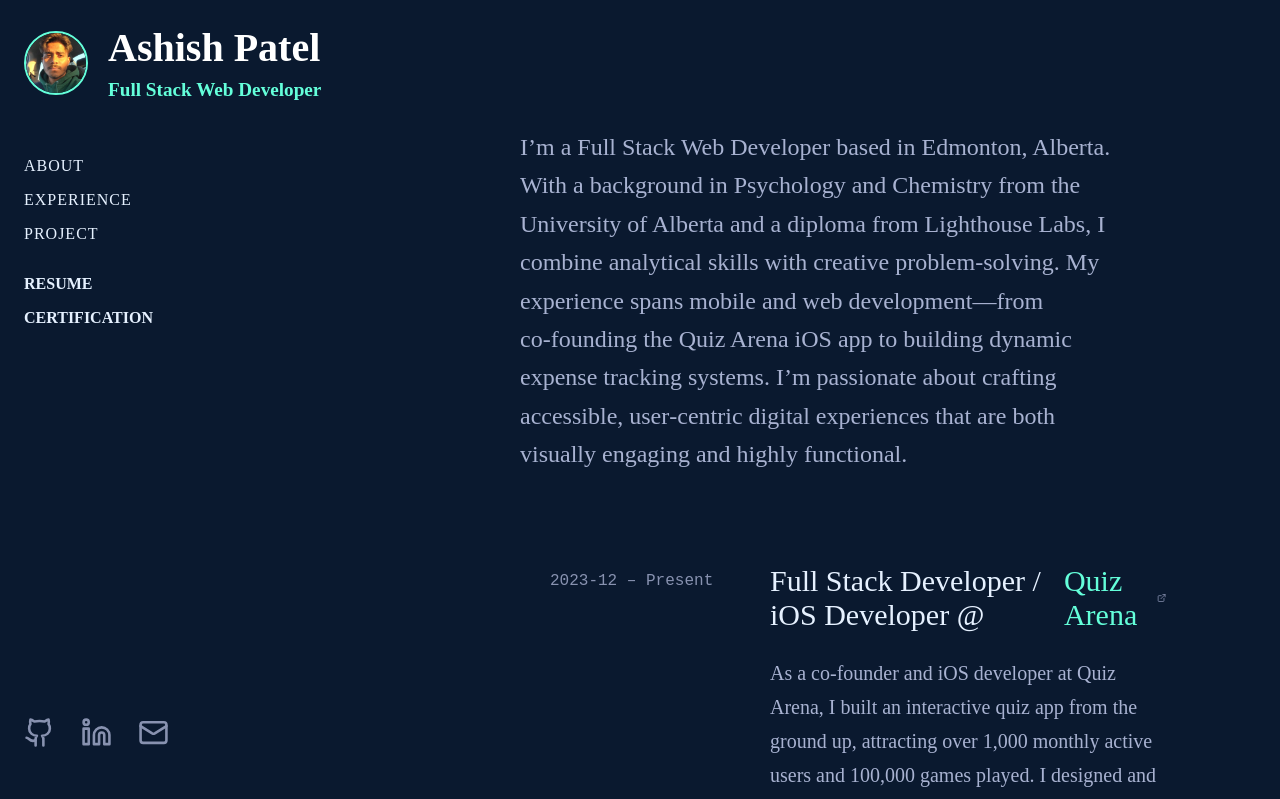
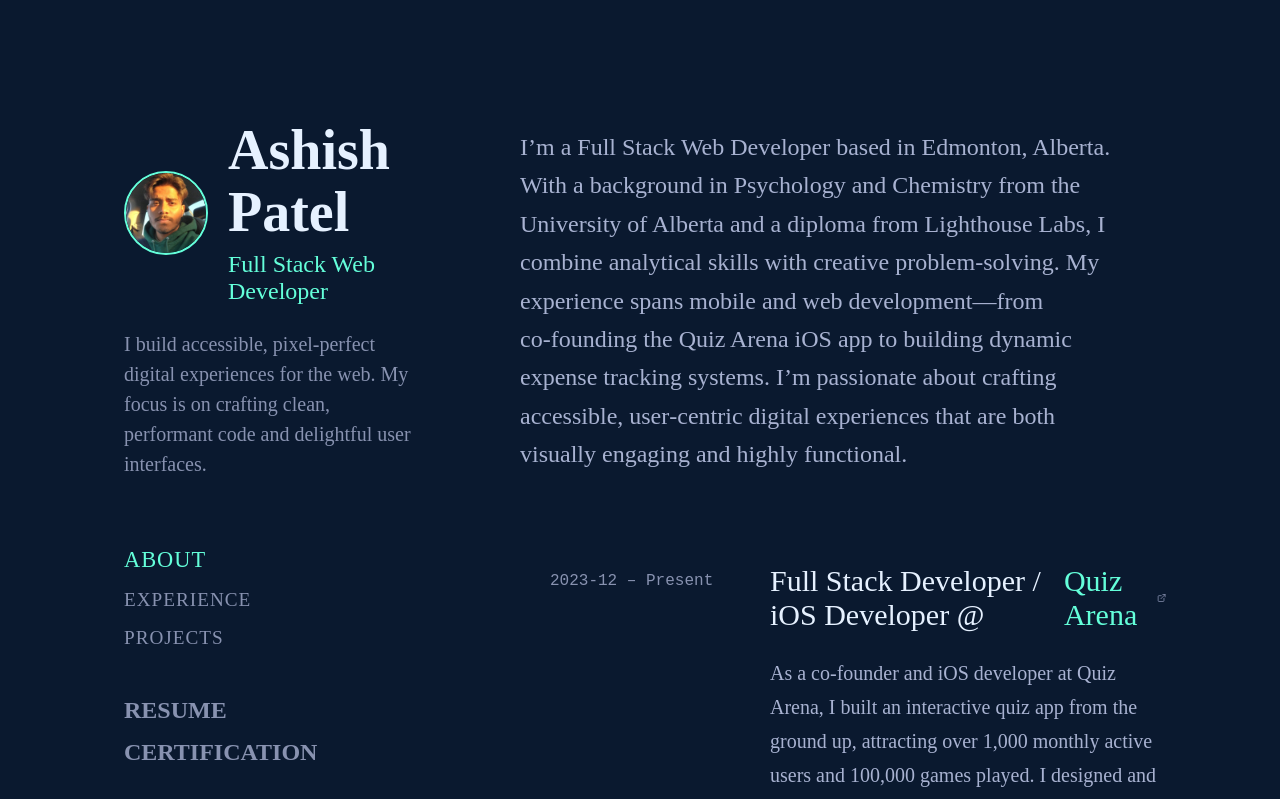
Before and after one commit to apatel924/ashish-portfolio, a React (Create React App) app: page / in a window 1280 px wide. Shown: the top 799 px of the page. Built offline with nearby package versions, Linux system fonts and the light colour scheme.

Commit message:
Update LeftSidebar with improved responsive design

```diff
--- a/src/components/LeftSidebar.js
+++ b/src/components/LeftSidebar.js
@@ -3,10 +3,8 @@ import SocialLinks from "./SocialLinks";
 import DocumentModal from "./DocumentModal";
 import linkedinImg from "../images/linkedin-img.jpeg";
 
-// Create ResumeModal and DiplomaModal components
 export const ResumeModal = ({ isOpen, onClose }) => {
   if (!isOpen) return null;
-
   return (
     <DocumentModal src="/docs/Ashish Patel Resume.pdf" onClose={onClose} />
   );
@@ -14,7 +12,6 @@ export const ResumeModal = ({ isOpen, onClose }) => {
 
 export const DiplomaModal = ({ isOpen, onClose }) => {
   if (!isOpen) return null;
-
   return (
     <DocumentModal
       src="/docs/Ashish Patel DIPLOMA April 28, 2023 (1).pdf"
@@ -24,152 +21,192 @@ export const DiplomaModal = ({ isOpen, onClose }) => {
 };
 
 function Header() {
-  // State for PDF modals
   const [showResume, setShowResume] = useState(false);
   const [showDiploma, setShowDiploma] = useState(false);
   const [isMobile, setIsMobile] = useState(window.innerWidth <= 1024);
+  const [activeSection, setActiveSection] = useState("");
 
-  // Handle window resize
   useEffect(() => {
     const handleResize = () => {
       setIsMobile(window.innerWidth <= 1024);
     };
-
     window.addEventListener("resize", handleResize);
     return () => window.removeEventListener("resize", handleResize);
   }, []);
 
-  const headerStyle = {
-    position: isMobile ? "static" : "sticky",
-    top: 0,
-    display: "flex",
-    flexDirection: "column",
-    justifyContent: "between",
-    width: isMobile ? "100%" : "48%",
-    maxHeight: isMobile ? "auto" : "100vh",
-    padding: isMobile ? "24px 16px" : "24px 0",
-  };
+  useEffect(() => {
+    const handleScroll = () => {
+      const sections = ["about", "experience", "project"];
+      const currentSection = sections.find((section) => {
+        const element = document.getElementById(section);
+        if (element) {
+          const rect = element.getBoundingClientRect();
+          return rect.top <= 150 && rect.bottom >= 150;
+        }
+        return false;
+      });
+      setActiveSection(currentSection || "");
+    };
 
-  const profileContainerStyle = {
-    marginBottom: "32px",
-  };
+    window.addEventListener("scroll", handleScroll);
+    return () => window.removeEventListener("scroll", handleScroll);
+  }, []);
 
-  const profileStyle = {
-    display: "flex",
-    alignItems: "center",
-    gap: "20px",
-    marginBottom: "24px",
-  };
-
-  const imageStyle = {
-    width: "60px",
-    height: "60px",
-    borderRadius: "50%",
-    objectFit: "cover",
-    border: "2px solid #64ffda",
-  };
-
-  const nameStyle = {
-    fontSize: "2.5rem",
-    fontWeight: "bold",
-    margin: 0,
-    color: "#ffffff",
-  };
-
-  const titleStyle = {
-    fontSize: "1.2rem",
-    color: "#64ffda",
-    margin: "8px 0 0 0",
-  };
-
-  const navStyle = {
-    display: "flex",
-    flexDirection: isMobile ? "row" : "column",
-    gap: isMobile ? "24px" : "16px",
-    marginBottom: "32px",
-  };
-
-  const navLinkStyle = {
-    fontSize: "1rem",
-    color: "#e6f1ff",
-    textDecoration: "none",
-    textTransform: "uppercase",
-    letterSpacing: "1px",
-    cursor: "pointer",
-    transition: "color 0.3s",
-  };
-
-  const docLinksStyle = {
-    display: "flex",
-    flexDirection: isMobile ? "row" : "column",
-    gap: isMobile ? "24px" : "16px",
-    marginBottom: "32px",
-  };
-
-  const docLinkStyle = {
-    fontSize: "1rem",
-    fontWeight: "bold",
-    color: "#e6f1ff",
-    cursor: "pointer",
-    transition: "color 0.3s",
-    textTransform: "uppercase",
-  };
-
-  // Hover effects
   const handleHoverEnter = (e) => {
     e.target.style.color = "#64ffda";
   };
 
   const handleHoverLeave = (e) => {
-    e.target.style.color = "#e6f1ff";
+    const href = e.target.getAttribute("href")?.substring(1);
+    if (href === activeSection) {
+      e.target.style.color = "#64ffda";
+    } else {
+      e.target.style.color = "#8892b0";
+    }
   };
 
-  const socialContainerStyle = {
-    marginTop: "auto", // Push to bottom when in side layout
-  };
+  const getLinkStyle = (section) => ({
+    fontSize: activeSection === section ? "1.4rem" : "1.2rem",
+    color: activeSection === section ? "#64ffda" : "#8892b0",
+    textDecoration: "none",
+    textTransform: "uppercase",
+    letterSpacing: "1px",
+    cursor: "pointer",
+    transition: "all 0.3s",
+  });
 
   return (
-    <header style={headerStyle}>
-      <div style={profileContainerStyle}>
-        <div style={profileStyle}>
-          <img src={linkedinImg} alt="Ashish Patel" style={imageStyle} />
+    <header
+      style={{
+        position: isMobile ? "static" : "sticky",
+        top: 0,
+        display: "flex",
+        flexDirection: "column",
+        justifyContent: "flex-start",
+        width: isMobile ? "100%" : "60%",
+        maxWidth: "800px",
+        height: isMobile ? "auto" : "100vh",
+        padding: isMobile ? "40px 20px" : "120px 100px",
+        backgroundColor: "#0a192f",
+        color: "#8892b0",
+        overflow: "auto",
+      }}
+    >
+      {/* Top Section: Name, Title, and (optionally) avatar */}
+      <div style={{ marginBottom: "48px" }}>
+        <div
+          style={{
+            display: "flex",
+            alignItems: "center",
+            gap: "20px",
+            marginBottom: "24px",
+          }}
+        >
+          {/* Avatar (optional) */}
+          <img
+            src={linkedinImg}
+            alt="Ashish Patel"
+            style={{
+              width: "80px", // Increased from 60px
+              height: "80px", // Increased from 60px
+              borderRadius: "50%",
+              objectFit: "cover",
+              border: "2px solid #64ffda",
+            }}
+          />
           <div>
-            <h1 style={nameStyle}>Ashish Patel</h1>
-            <h2 style={titleStyle}>Full Stack Web Developer</h2>
+            <h1
+              style={{
+                fontSize: "3.5rem", // Increased from 2.75rem
+                fontWeight: "bold",
+                margin: 0,
+                color: "#e6f1ff",
+                lineHeight: 1.1,
+              }}
+            >
+              Ashish Patel
+            </h1>
+            <h2
+              style={{
+                fontSize: "1.5rem", // Increased from 1.2rem
+                color: "#64ffda",
+                margin: "8px 0 0 0",
+                fontWeight: 500,
+              }}
+            >
+              Full Stack Web Developer
+            </h2>
           </div>
         </div>
+
+        {/* Brief paragraph */}
+        <p
+          style={{
+            fontSize: "1.25rem", // Increased from 1rem
+            color: "#8892b0",
+            maxWidth: "600px",
+            marginTop: "8px",
+            lineHeight: 1.5,
+          }}
+        >
+          I build accessible, pixel-perfect digital experiences for the web. My
+          focus is on crafting clean, performant code and delightful user
+          interfaces.
+        </p>
       </div>
 
-      <nav style={navStyle}>
+      {/* Main navigation links (vertical) */}
+      <nav
+        style={{
+          display: "flex",
+          flexDirection: "column",
+          gap: "16px",
+          marginBottom: "48px",
+        }}
+      >
         <a
-          style={navLinkStyle}
+          href="#about"
+          style={getLinkStyle("about")}
           onMouseEnter={handleHoverEnter}
           onMouseLeave={handleHoverLeave}
-          href="#about"
         >
           About
         </a>
         <a
-          style={navLinkStyle}
+          href="#experience"
+          style={getLinkStyle("experience")}
           onMouseEnter={handleHoverEnter}
           onMouseLeave={handleHoverLeave}
-          href="#experience"
         >
           Experience
         </a>
         <a
-          style={navLinkStyle}
+          href="#project"
+          style={getLinkStyle("project")}
           onMouseEnter={handleHoverEnter}
           onMouseLeave={handleHoverLeave}
-          href="#project"
         >
-          Project
+          Projects
         </a>
       </nav>
 
-      <div style={docLinksStyle}>
+      {/* Secondary navigation (Resume, Certification) */}
+      <div
+        style={{
+          display: "flex",
+          flexDirection: "column",
+          gap: "15px",
+        }}
+      >
         <span
-          style={docLinkStyle}
+          style={{
+            fontSize: "1.5rem", // Increased from 1.25rem
+            fontWeight: "bold",
+            color: "#8892b0",
+            cursor: "pointer",
+            transition: "color 0.3s",
+            textTransform: "uppercase",
+          }}
           onMouseEnter={handleHoverEnter}
           onMouseLeave={handleHoverLeave}
           onClick={() => setShowResume(true)}
@@ -177,7 +214,14 @@ function Header() {
           Resume
         </span>
         <span
-          style={docLinkStyle}
+          style={{
+            fontSize: "1.5rem", // Increased from 1.25rem
+            fontWeight: "bold",
+            color: "#8892b0",
+            cursor: "pointer",
+            transition: "color 0.3s",
+            textTransform: "uppercase",
+          }}
           onMouseEnter={handleHoverEnter}
           onMouseLeave={handleHoverLeave}
           onClick={() => setShowDiploma(true)}
@@ -186,11 +230,12 @@ function Header() {
         </span>
       </div>
 
-      <div style={socialContainerStyle}>
+      {/* Social links at the bottom */}
+      <div>
         <SocialLinks vertical={false} />
       </div>
 
-      {/* Resume PDF Modal */}
+      {/* Document Modals */}
       {showResume && (
         <DocumentModal
           src="/docs/Ashish Patel Resume.pdf"
@@ -198,7 +243,6 @@ function Header() {
         />
       )}
 
-      {/* Diploma PDF Modal */}
       {showDiploma && (
         <DocumentModal
           src="/docs/Ashish Patel DIPLOMA April 28, 2023 (1).pdf"
@@ -209,19 +253,21 @@ function Header() {
   );
 }
 
-// Export the styles and image that App.js needs
 export { linkedinImg };
+
 export const nameStyle = {
-  fontSize: "2.5rem",
+  fontSize: "3.5rem", // Increased from 2.75rem
   fontWeight: "bold",
   margin: 0,
-  color: "#ffffff",
+  color: "#e6f1ff",
+  lineHeight: 1.1,
 };
 
 export const titleStyle = {
-  fontSize: "1.2rem",
+  fontSize: "1.5rem", // Increased from 1.2rem
   color: "#64ffda",
   margin: "8px 0 0 0",
+  fontWeight: 500,
 };
 
 export default Header;
```
